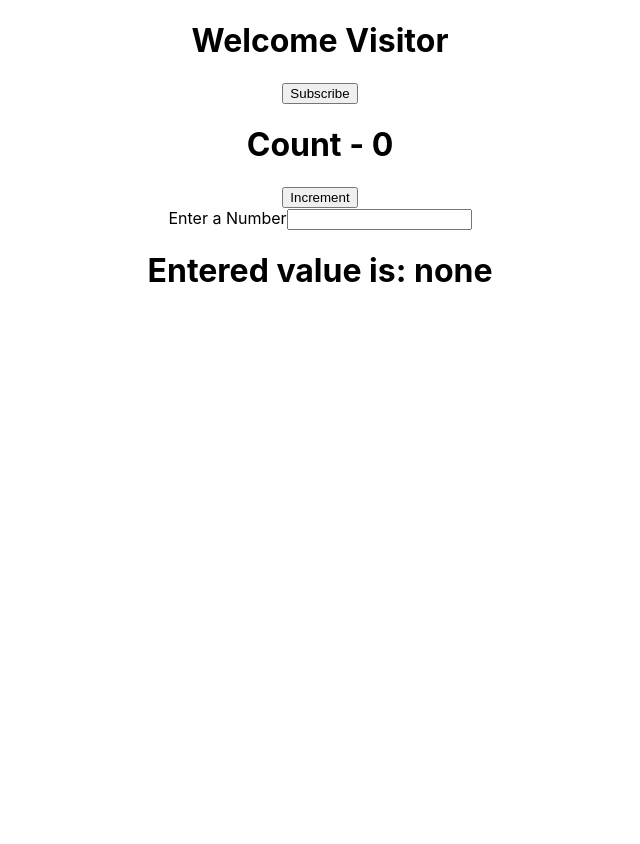
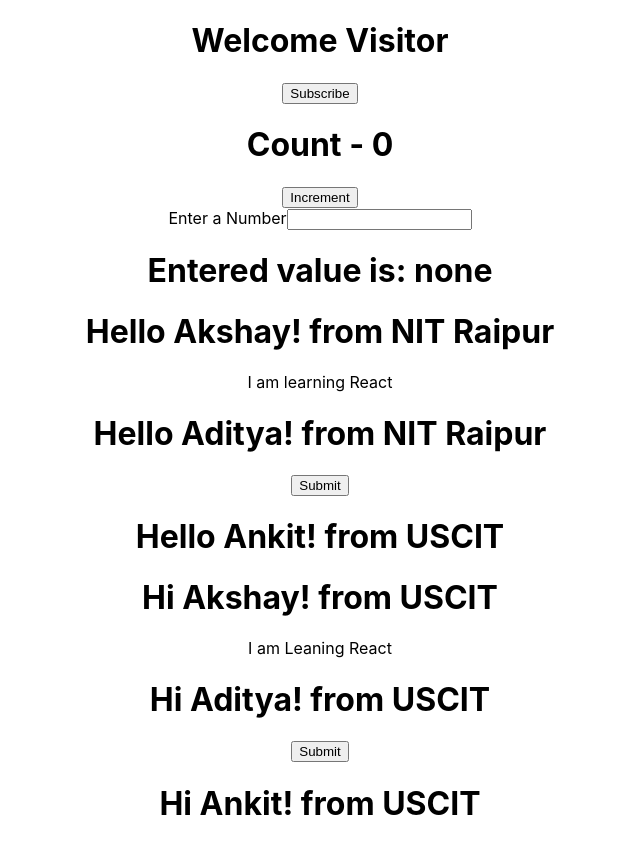
Before and after one commit to akshay2742/Practice_React, a React (Create React App) app: page / in a window 1280 px wide. Shown: the whole page, without its empty margins (320-960 px from the left). Before the commit the page ends 800 px from the top, so only its background shows below. Built offline with nearby package versions, Linux system fonts and the light colour scheme.

Commit message:
destructing props

```diff
--- a/src/App.js
+++ b/src/App.js
@@ -13,7 +13,7 @@ function App() {
       <Message />
       <Counter />
       <Formdata />
-     {/* <Demo name="Akshay" institute="NIT Raipur">
+     <Demo name="Akshay" institute="NIT Raipur">
        <p>I am learning React</p>
      </Demo>
      <Demo name="Aditya" institute="NIT Raipur">
@@ -26,7 +26,7 @@ function App() {
      <Welcome name="Aditya" institute="USCIT">
        <button>Submit</button>
      </Welcome>
-     <Welcome name="Ankit" institute="USCIT"/> */}
+     <Welcome name="Ankit" institute="USCIT"/>
 
     </div>
   );
--- a/src/components/demo.js
+++ b/src/components/demo.js
@@ -1,9 +1,10 @@
 import React from "react";
 
 let Demo = (props) => {
+    const {name,institute}=props
     return (
         <div>
-            <h1>Hello {props.name}! from {props.institute}</h1>
+            <h1>Hello {name}! from {institute}</h1>
             {props.children}
         </div>
     )
```
